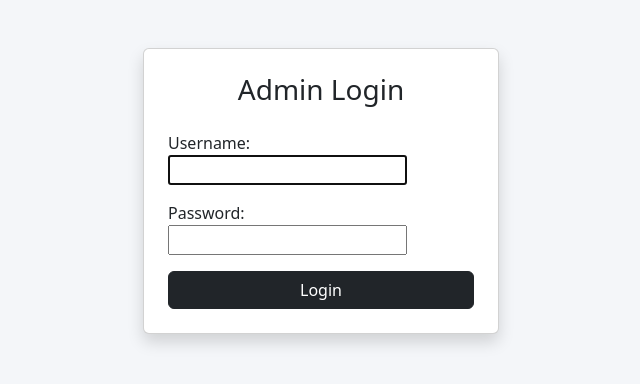
After one commit to likvan21-lab/finalassignment, a Django app: page /accounts/login/ in a window 1280 px wide. The commit adds this page. Shown: the top 384 px of the page, without its empty margins (319-959 px from the left). Run offline with Django 5.2, Linux system fonts and the light colour scheme.

Commit message:
Add admin

```diff
--- /dev/null
+++ b/inventory/template/registration/login.html
@@ -0,0 +1,46 @@
+<!DOCTYPE html>
+<html>
+<head>
+
+    <title>Login</title>
+
+    <link href="https://cdn.jsdelivr.net/npm/bootstrap@5.3.0/dist/css/bootstrap.min.css" rel="stylesheet">
+
+</head>
+
+<body style="background:#f4f6f9;">
+
+<div class="container mt-5">
+
+    <div class="row justify-content-center">
+
+        <div class="col-md-4">
+
+            <div class="card p-4 shadow">
+
+                <h3 class="text-center mb-4">
+                    Admin Login
+                </h3>
+
+                <form method="POST">
+
+                    {% csrf_token %}
+
+                    {{ form.as_p }}
+
+                    <button class="btn btn-dark w-100">
+                        Login
+                    </button>
+
+                </form>
+
+            </div>
+
+        </div>
+
+    </div>
+
+</div>
+
+</body>
+</html>
--- a/inventory/templates/product_list.html
+++ b/inventory/templates/product_list.html
@@ -44,6 +44,7 @@
 
         .table thead{
             background: grey;
+
         }
 
         .table th{
@@ -126,7 +127,7 @@
                     បន្ថែមផលិតផល
                 </a>
 
-                <a href="/admin/" class="btn admin-btn btn-custom ms-2">
+                <a href="/dashboard/" class="btn admin-btn btn-custom ms-2">
                     <i class="bi bi-person-gear"></i>
                     Admin
                 </a>
--- a/inventory/urls.py
+++ b/inventory/urls.py
@@ -1,5 +1,6 @@
 from django.urls import path
 from . import views
+from django.urls import path, include
 
 urlpatterns = [
     path('', views.product_list, name='product_list'),
@@ -10,5 +11,6 @@ urlpatterns = [
     path('categories/', views.category_list, name='categories'),
     path('suppliers/', views.supplier_list, name='suppliers'),
     path('stock/', views.stock_management, name='stock'),
+    path('accounts/', include('django.contrib.auth.urls')),
 
 ]
--- a/inventory/views.py
+++ b/inventory/views.py
@@ -5,6 +5,7 @@ from .models import Product, Category, Supplier
 from .forms import CategoryForm
 from .forms import SupplierForm
 from .forms import StockForm
+from django.contrib.auth.decorators import login_required
 
 
 def product_list(request):
@@ -54,6 +55,7 @@ def delete_product(request, id):
     product.delete()
 
     return redirect('/')
+@login_required
 def dashboard(request):
 
     total_products = Product.objects.count()
@@ -65,6 +67,7 @@ def dashboard(request):
         'total_categories': total_categories,
         'total_suppliers': total_suppliers,
     })
+@login_required
 def category_list(request):
 
     categories = Category.objects.all()
@@ -84,6 +87,7 @@ def category_list(request):
         'categories': categories,
         'form': form
     })
+@login_required
 def supplier_list(request):
 
     suppliers = Supplier.objects.all()
@@ -103,6 +107,7 @@ def supplier_list(request):
         'suppliers': suppliers,
         'form': form
     })
+@login_required
 def stock_management(request):
 
     message = ''
--- a/project/settings.py
+++ b/project/settings.py
@@ -116,3 +116,5 @@ USE_TZ = True
 # https://docs.djangoproject.com/en/6.0/howto/static-files/
 
 STATIC_URL = 'static/'
+SESSION_EXPIRE_AT_BROWSER_CLOSE = True
+LOGOUT_REDIRECT_URL = '/'
--- a/project/urls.py
+++ b/project/urls.py
@@ -20,4 +20,5 @@ from django.urls import path,include
 urlpatterns = [
     path('admin/', admin.site.urls),
     path('', include('inventory.urls')),
+    path('accounts/', include('django.contrib.auth.urls')),
 ]
```
Also changed, not shown: inventory/template/dashboard.html (+33 -59 lines).
